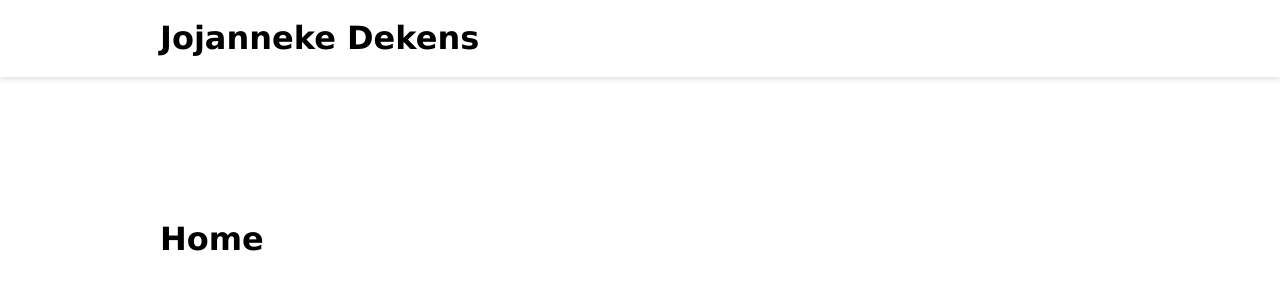
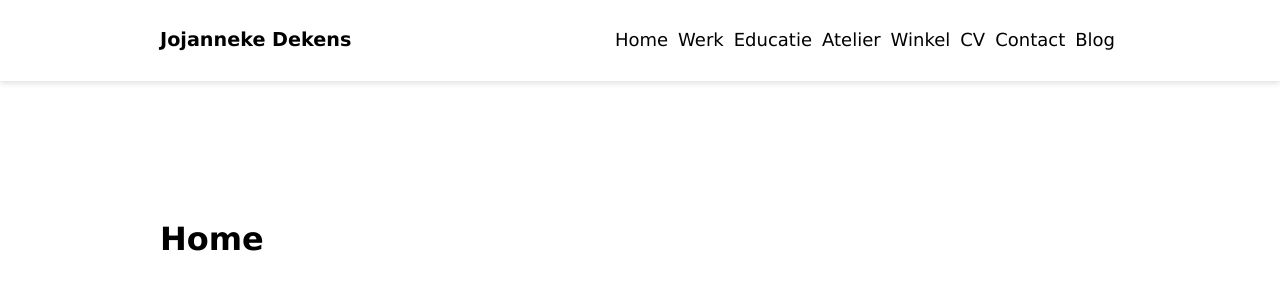
Before and after one commit to ienemien/dekens-portfolio, a Vue app: page / in a window 1280 px wide. Shown: the top 300 px of the page. Built offline with nearby package versions, Linux system fonts and the light colour scheme.

Commit message:
made menu responsive

```diff
--- a/src/components/AppHeader.vue
+++ b/src/components/AppHeader.vue
@@ -1,17 +1,32 @@
 <script setup lang="ts">
-import { ref } from "@vue/runtime-dom";
+import { onMounted, onUnmounted, ref } from "@vue/runtime-dom";
 import { RouterLink } from "vue-router";
 
-const showMenu = ref(false);
+const isWindowSizeLarge = () => window.innerWidth >= 992;
+const showMenu = ref(isWindowSizeLarge());
 
 function toggleShowMenu() {
-  showMenu.value = !showMenu.value;
+  if (!isWindowSizeLarge()) {
+    showMenu.value = !showMenu.value;
+  }
 }
+
+function onWindowResize() {
+  showMenu.value = isWindowSizeLarge();
+}
+
+onMounted(() => {
+  window.addEventListener("resize", onWindowResize);
+});
+
+onUnmounted(() => {
+  window.removeEventListener("resize", onWindowResize);
+});
 </script>
 
 <template>
   <header>
-    <h1>Jojanneke Dekens</h1>
+    <h1 class="title">Jojanneke Dekens</h1>
     <button class="burger-menu" :class="{
       'active': showMenu
     }" @click="toggleShowMenu">
@@ -59,15 +74,17 @@ header {
   width: 100%;
   display: grid;
   grid-template-columns: repeat(8, 1fr);
+  align-items: center;
   padding: 20px 0;
   box-shadow: 0 3px 5px rgb(230, 230, 230);
   background-color: white;
   z-index: 20;
 }
 
-header h1 {
+.title {
+  font-size: larger;
   margin: 0;
-  grid-column: 2 / span 3;
+  grid-column: 2 / span 2;
 }
 
 header nav {
@@ -170,18 +187,18 @@ nav li {
 }
 
 /* For bigger screens */
-@media screen and (min-width: 740px) {
+@media screen and (min-width: 992px) {
   .burger-menu {
     display: none;
   }
 
-  ul {
+  li {
     display: inline;
   }
 
   header nav {
     justify-self: right;
-    grid-column: 2 / span 6;
+    grid-column: 4 / span 4;
   }
 }
 </style>
```
